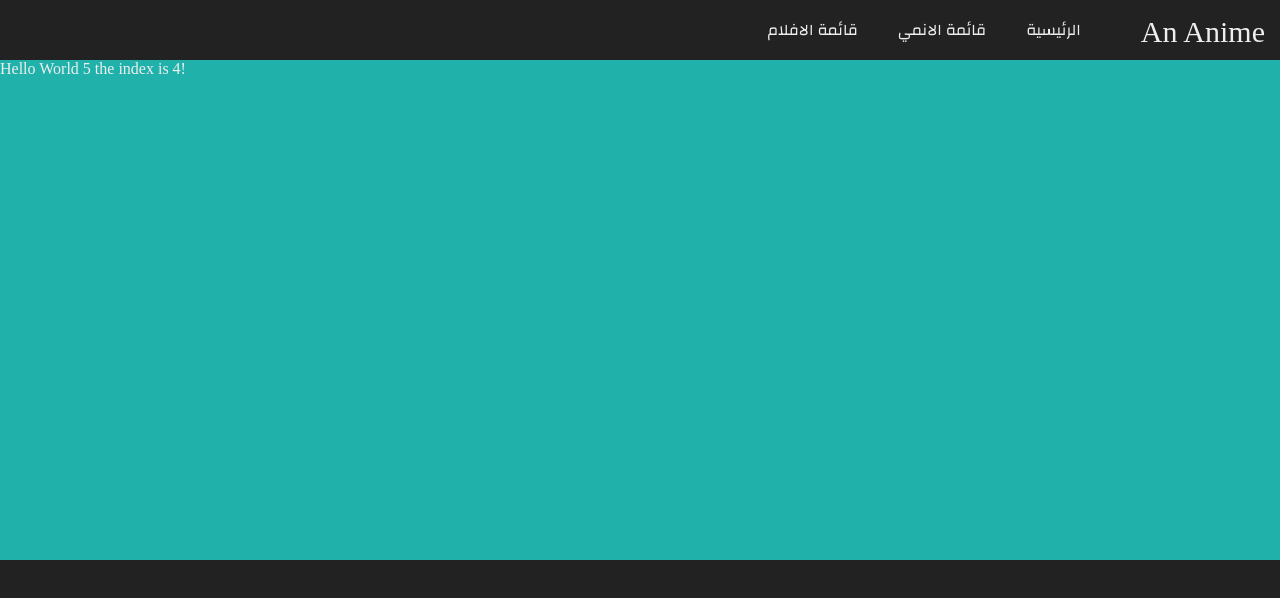
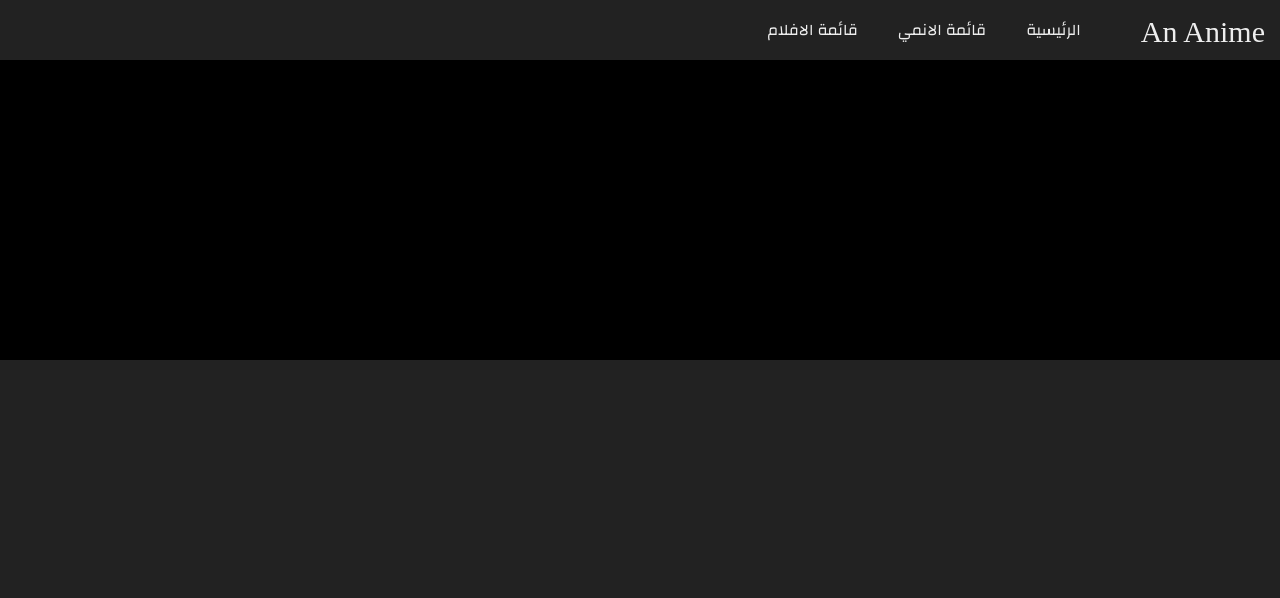
Before and after one commit to 4NdY-69/an_anime, an Angular app: page / in a window 1280 px wide. Shown: the top 598 px of the page. Built offline with nearby package versions, Linux system fonts and the light colour scheme; a web font is replaced by a local one.

Commit message:
4 files modified

```diff
--- a/src/app/header/header.component.css
+++ b/src/app/header/header.component.css
@@ -11,7 +11,7 @@
   list-style: none;
   display: inline;
   margin: 0 0px;
-  background: #222;
+  background: #2220;
   padding: 15px 20px;
   border-radius:30px;
   position:relative;
--- a/src/app/home/home.component.css
+++ b/src/app/home/home.component.css
@@ -6,7 +6,7 @@
 #continer{
   background:#000;
   width:100%;
-  height:500px;
+  height:300px;
   position: relative;
   box-sizing: border-box;
   overflow: hidden;
--- a/src/app/home/home.component.html
+++ b/src/app/home/home.component.html
@@ -1,10 +1,12 @@
 <div class="body">
   <div id="continer">
     <div id="slider">
-      <div class="continer" *ngFor="let slider of TheSlider; let idx = index">
+      <div class="continer" *ngFor="let slider of TheSlider; let idx = index" style="right:100%">
         Hello World {{slider}} the index is {{idx}}!
+
         <!-- <img alt="#" src="../../assets/img/img.png"> -->
       </div>
     </div>
   </div>
+  <!-- <button "setTimeout(this.change_it, 1000, 'my text')">click</button> -->
 </div>
--- a/src/app/home/home.component.ts
+++ b/src/app/home/home.component.ts
@@ -7,13 +7,22 @@ import { Component, OnInit } from '@angular/core';
 })
 export class HomeComponent implements OnInit {
   TheSlider: any[];
+  play = 0;
+  change_it(){
+    // document.querySelectorAll('#slider .continer')[this.play].style.right = 0;
+    // console.log(this.play)
+    console.log(document.querySelectorAll('#slider .continer')[this.play].style.right);
+    // if(this.play == 3){
+    //   this.play = 0
+    // }else{this.play += 1}
+  };
+
   constructor() {
     this.TheSlider = [1,2,3,4,5];
-
+    // setInterval(this.change_it, 100, "my text");
   }
 
   ngOnInit(): void {
-
+    // setInterval(this.change_it, 1000, "my text");
   }
-
 }
```
